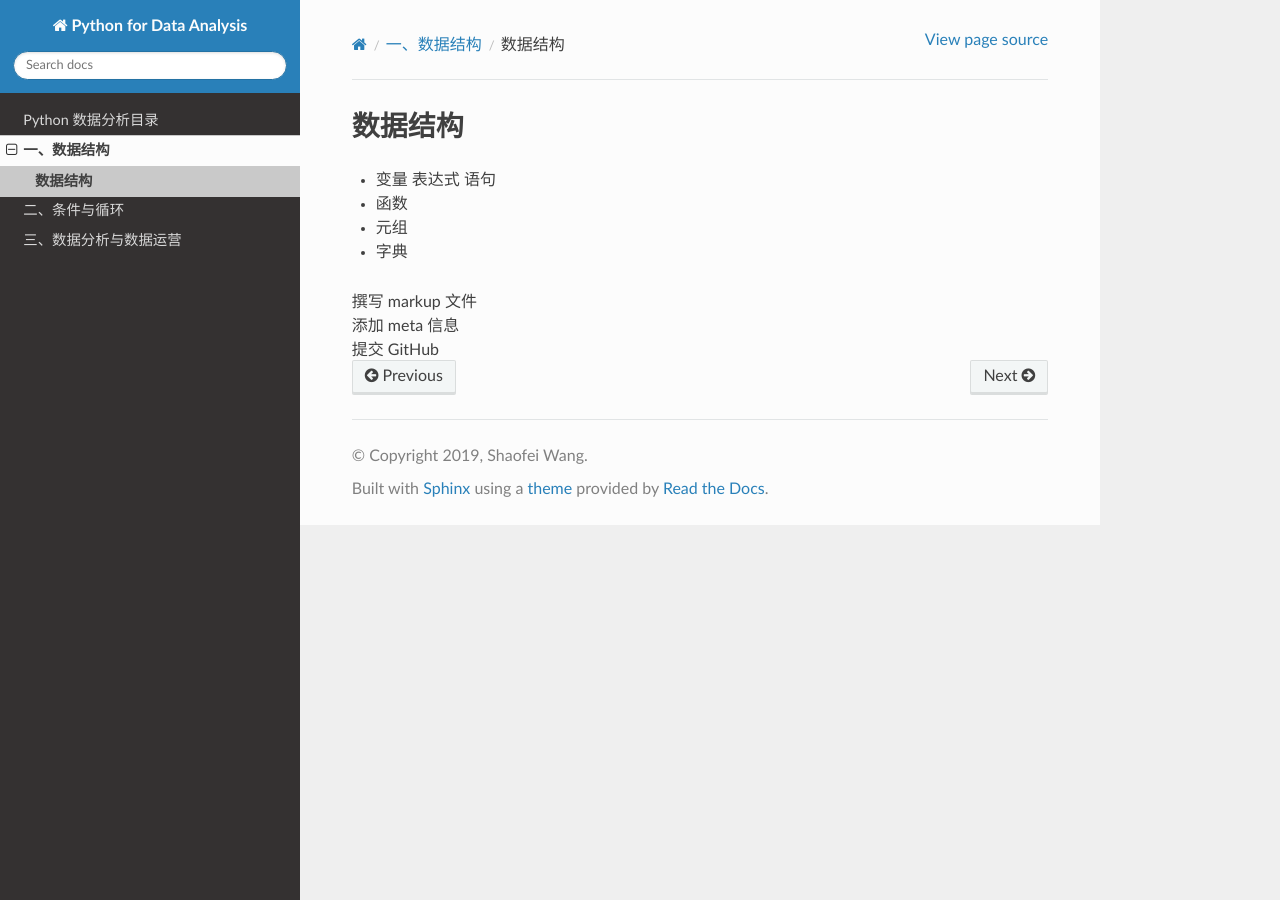
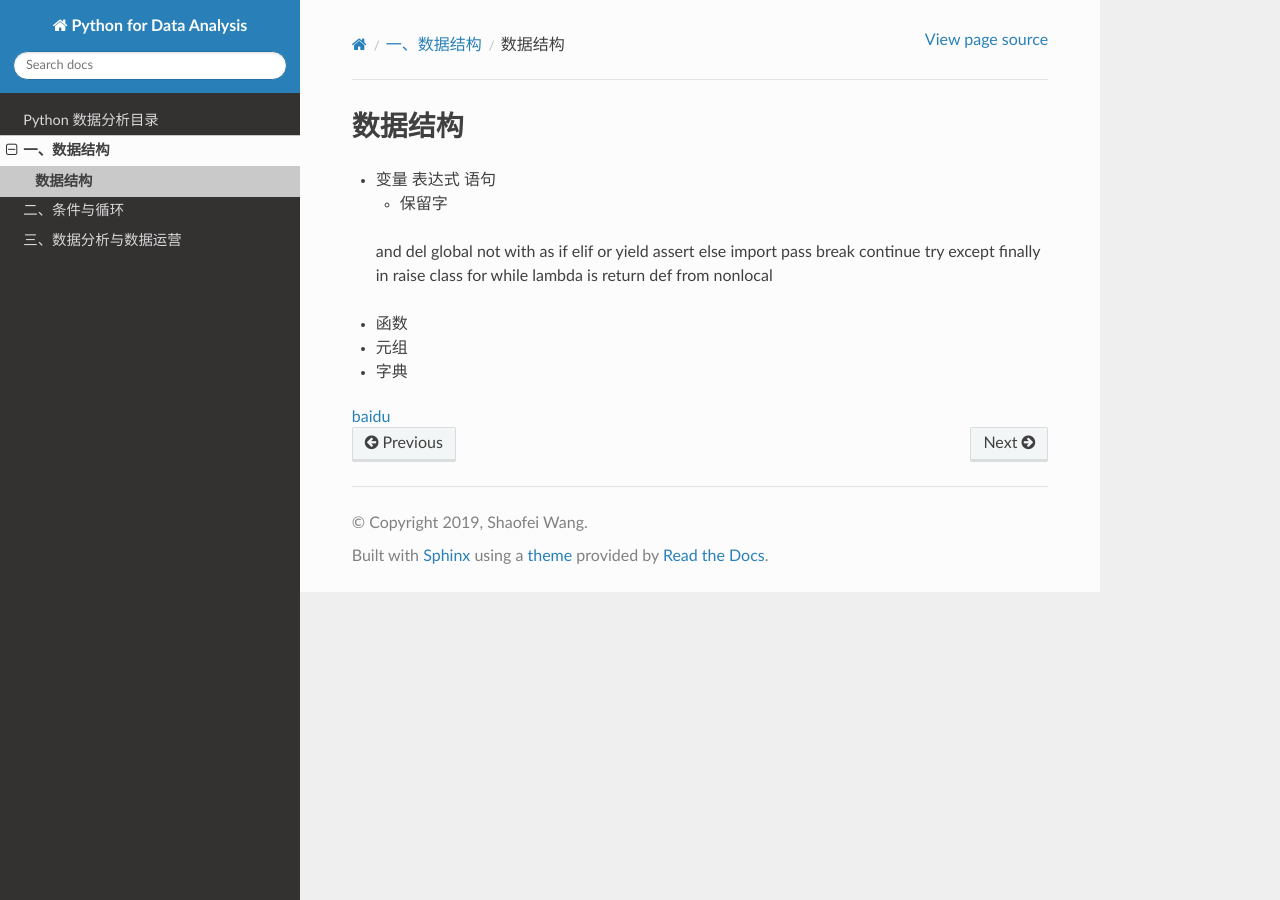
Before and after one commit to 47181770/PythonForDataAnalysis, a Sphinx documentation site: the page built from source/datastructure/datastructure.rst, in a window 1280 px wide. Built offline with Sphinx 7.4.7 and the Read the Docs theme 2.0.0, drawn with Linux system fonts in a browser that asks for light colours.

```diff
--- a/source/datastructure/datastructure.rst
+++ b/source/datastructure/datastructure.rst
@@ -4,6 +4,11 @@
 
 - 变量 表达式 语句
 
+  + 保留字
+
+ and del global not with as if elif or yield assert else import pass
+ break continue try except finally in raise class for while lambda is
+ return def from nonlocal
 
 - 函数
 
@@ -15,9 +20,11 @@
 
 
 .. raw:: html
+ <div>
+ <div class="ui steps">
+ <div class="step">撰写 markup 文件</div>
+ <div class="active step">添加 meta 信息</div>
+ <div class="disabled step">提交 GitHub</div>
+ </div>
 
-    <div class="ui steps">
-        <div class="step">撰写 markup 文件</div>
-        <div class="active step">添加 meta 信息</div>
-        <div class="disabled step">提交 GitHub</div>
-    </div>
+   <a href="http://www.baidu.com">baidu</a>
```
Also changed, not shown: 7 other files.
